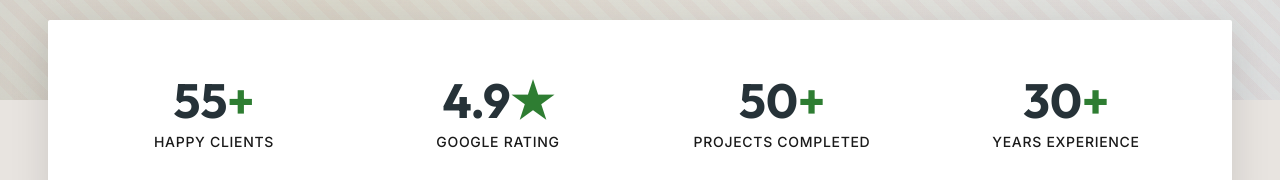
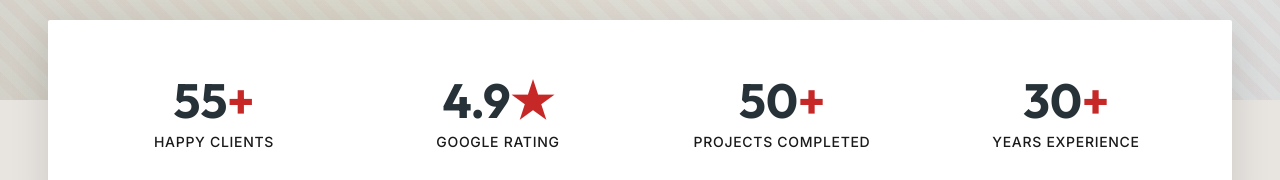
Before and after one commit to dhanushsakthi/VIJAY-CONSTRUCTION, a Next.js app: page / in a window 1280 px wide. Shown: the part 700-880 px from the top of the page. Built offline with nearby package versions, Linux system fonts and the light colour scheme.

Commit message:
Remove remaining green accents from UI components

```diff
--- a/src/components/UI/ProjectCard.tsx
+++ b/src/components/UI/ProjectCard.tsx
@@ -69,7 +69,7 @@ export function ProjectCard({
 
                 {/* Category Badge */}
                 <div className="absolute left-4 top-4">
-                    <span className="inline-block rounded-sm bg-brand-green px-3 py-1 text-xs font-semibold uppercase tracking-wider text-white">
+                    <span className="inline-block rounded-sm bg-brand-red px-3 py-1 text-xs font-semibold uppercase tracking-wider text-white">
                         {category}
                     </span>
                 </div>
@@ -104,7 +104,7 @@ export function ProjectCard({
                         </div>
 
                         {/* View Project Link */}
-                        <div className="mt-4 flex items-center gap-2 text-sm font-semibold text-brand-green opacity-0 transition-all duration-300 group-hover:opacity-100">
+                        <div className="mt-4 flex items-center gap-2 text-sm font-semibold text-brand-red opacity-0 transition-all duration-300 group-hover:opacity-100">
                             View Project
                             <svg
                                 className="h-4 w-4 transition-transform group-hover:translate-x-1"
--- a/src/components/UI/StatsCounter.tsx
+++ b/src/components/UI/StatsCounter.tsx
@@ -63,11 +63,11 @@ export function StatsCounter({
             className="group relative overflow-hidden rounded-sm p-6 text-center transition-all duration-300 hover:bg-concrete-50"
         >
             {/* Animated border */}
-            <div className="absolute bottom-0 left-0 h-1 w-0 bg-gradient-to-r from-brand-red to-brand-green transition-all duration-500 group-hover:w-full" />
+            <div className="absolute bottom-0 left-0 h-1 w-0 bg-brand-red transition-all duration-500 group-hover:w-full" />
 
             <div className="mb-2 font-display text-4xl font-bold text-steel-dark lg:text-5xl">
                 {decimals > 0 ? count.toFixed(decimals) : count}
-                <span className="text-brand-green">{suffix}</span>
+                <span className="text-brand-red">{suffix}</span>
             </div>
             <p className="text-sm font-medium uppercase tracking-wider text-concrete-dark">
                 {label}
```
